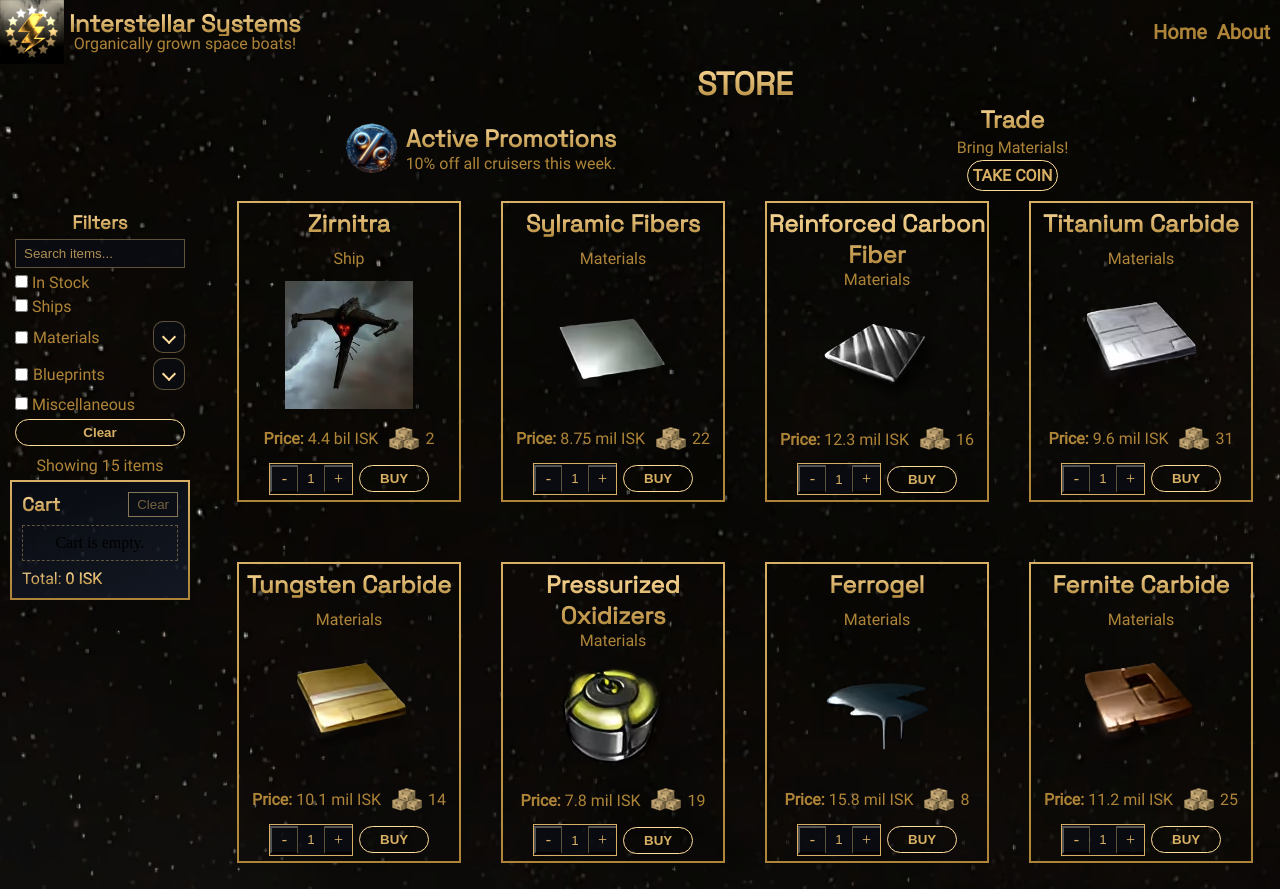
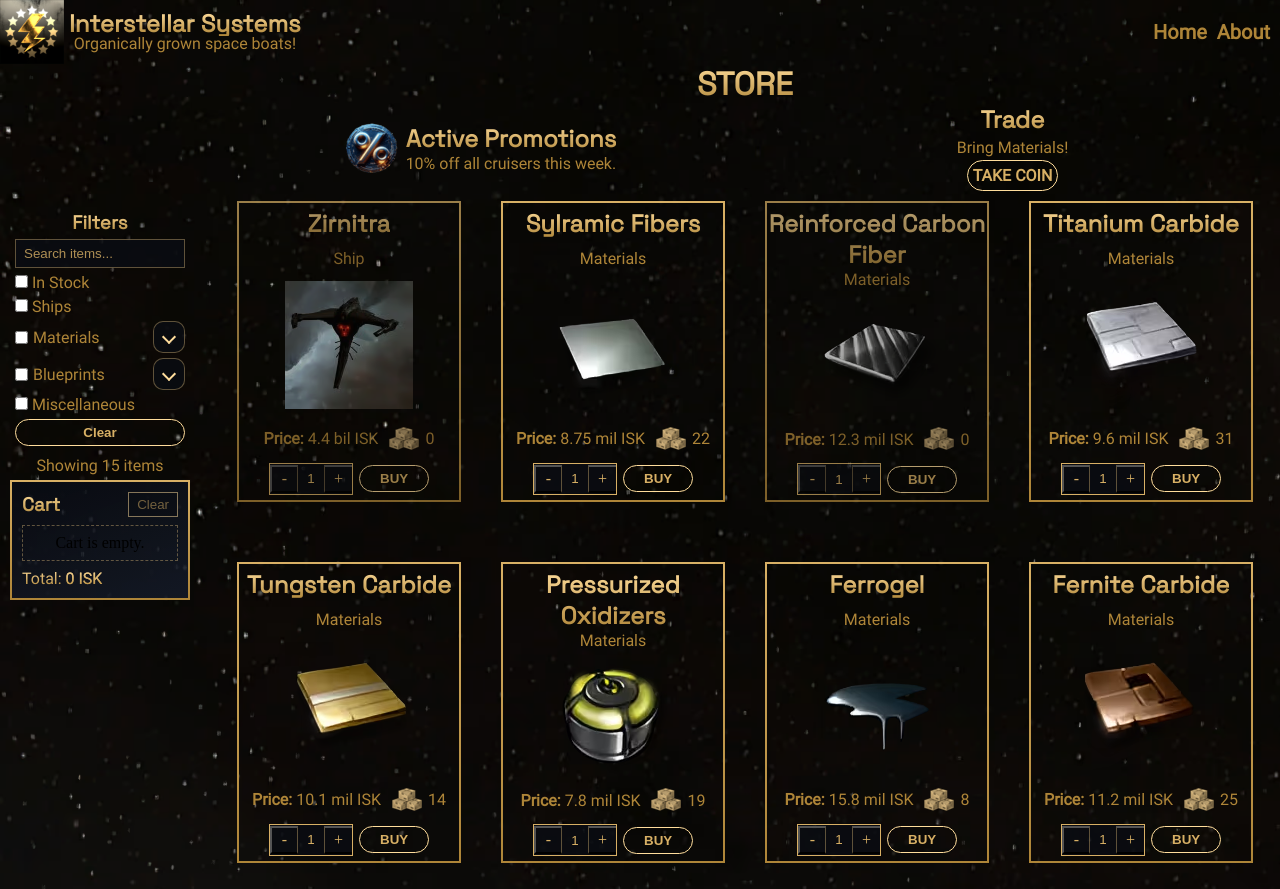
Before and after one commit to Kana523/ITSS_website, a plain HTML site: page pages/shop.html in a window 1280 px wide. Shown: the top 889 px of the page. Drawn offline with Linux system fonts and the light colour scheme.

Commit message:
Add 0 stock transparency

```diff
--- a/assets/js/shop-filter.js
+++ b/assets/js/shop-filter.js
@@ -8,6 +8,21 @@ document.addEventListener("DOMContentLoaded", () => {
   const clearBtn = document.getElementById("filter-clear");
   const searchInput = document.getElementById("filter-search");
   const resultsCountEl = document.getElementById("results-count");
+
+  function stockCountFor(card) {
+    const explicitCount = card.querySelector(".stock-state-count")?.textContent || "";
+    const parsedExplicit = Number.parseInt(explicitCount, 10);
+    if (Number.isFinite(parsedExplicit)) return parsedExplicit;
+
+    const ariaLabel = card.querySelector(".stock-state")?.getAttribute("aria-label") || "";
+    const parsedFromLabel = Number.parseInt(ariaLabel.replace(/[^\d-]/g, ""), 10);
+    return Number.isFinite(parsedFromLabel) ? parsedFromLabel : 0;
+  }
+
+  function syncStockState(card) {
+    const stockCount = stockCountFor(card);
+    card.classList.toggle("item-card--out-of-stock", stockCount <= 0);
+  }
 
   function inferCategory(card) {
     const explicit = (card.dataset.category || "").trim().toLowerCase();
@@ -93,6 +108,8 @@ document.addEventListener("DOMContentLoaded", () => {
     let shownCount = 0;
 
     cards.forEach(card => {
+      syncStockState(card);
+
       const cat = inferCategory(card);
       const sub = inferSub(card);
       const childKey = sub ? `${cat}:${sub}` : "";
--- a/assets/styling/css/shop.css
+++ b/assets/styling/css/shop.css
@@ -39,6 +39,14 @@
   flex-wrap: wrap;
   justify-content: center;
   gap: 40px;
+}
+
+.display .item-card {
+  transition: opacity 0.2s ease;
+}
+
+.display .item-card.item-card--out-of-stock {
+  opacity: 0.7;
 }
 
 .display-meta {
--- a/pages/shop.html
+++ b/pages/shop.html
@@ -162,7 +162,7 @@
           <div class="stock-state" aria-label="In stock: 2"> <!--TODO add a script that changes this stock number based on stock-->
             <!-- TODO add a hover option of when next stock is available-->
             <img src="../assets/images/icons/stock.png" alt="stock icon" aria-hidden="true">
-            <p class="stock-state-count" aria-hidden="true">2</p>
+            <p class="stock-state-count" aria-hidden="true">0</p>
           </div>
         </div>
 
@@ -232,7 +232,7 @@
 
           <div class="stock-state" aria-label="In stock: 16">
             <img src="../assets/images/icons/stock.png" alt="stock icon" aria-hidden="true">
-            <p class="stock-state-count" aria-hidden="true">16</p>
+            <p class="stock-state-count" aria-hidden="true">0</p>
           </div>
         </div>
 
```
